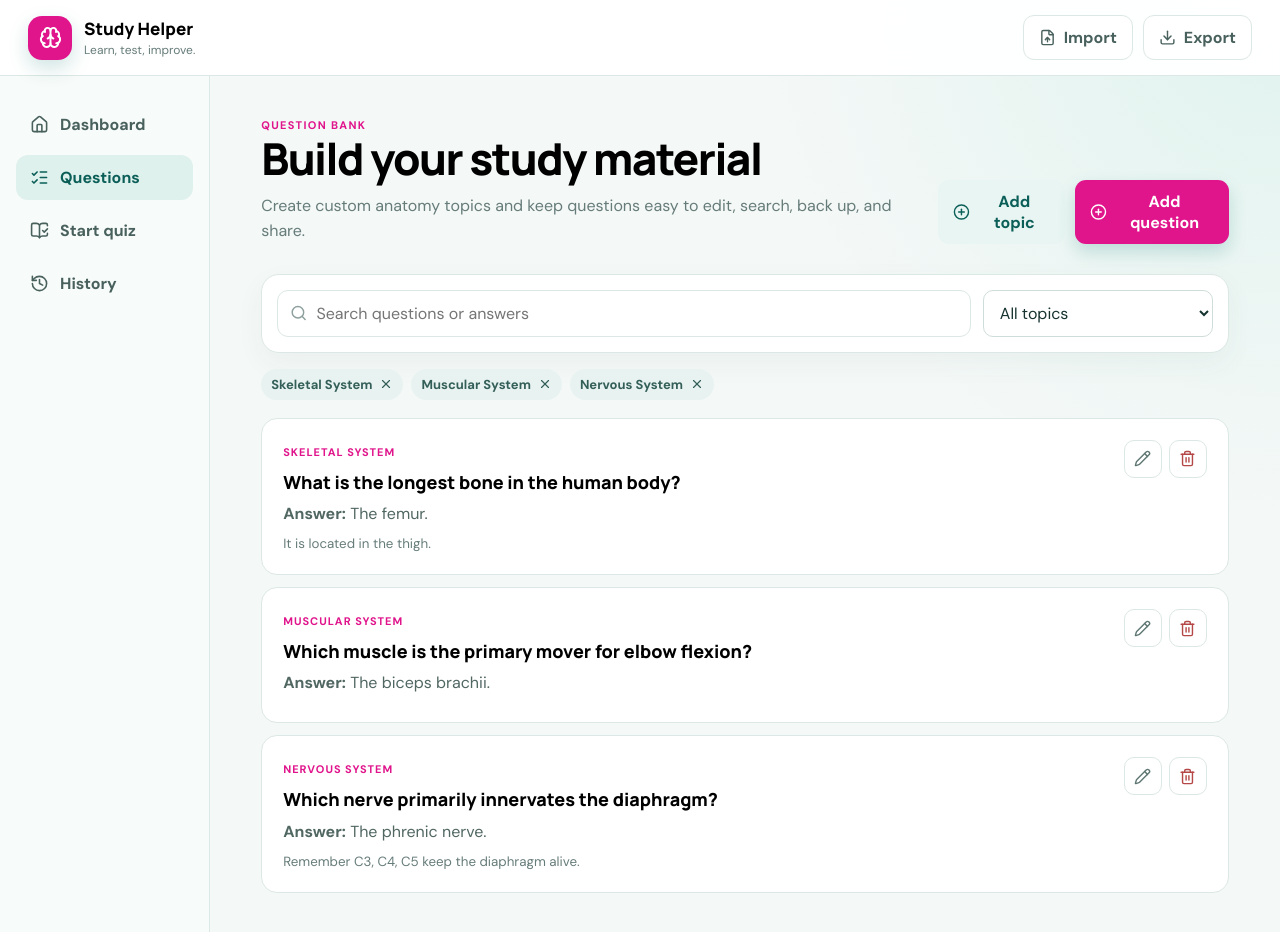
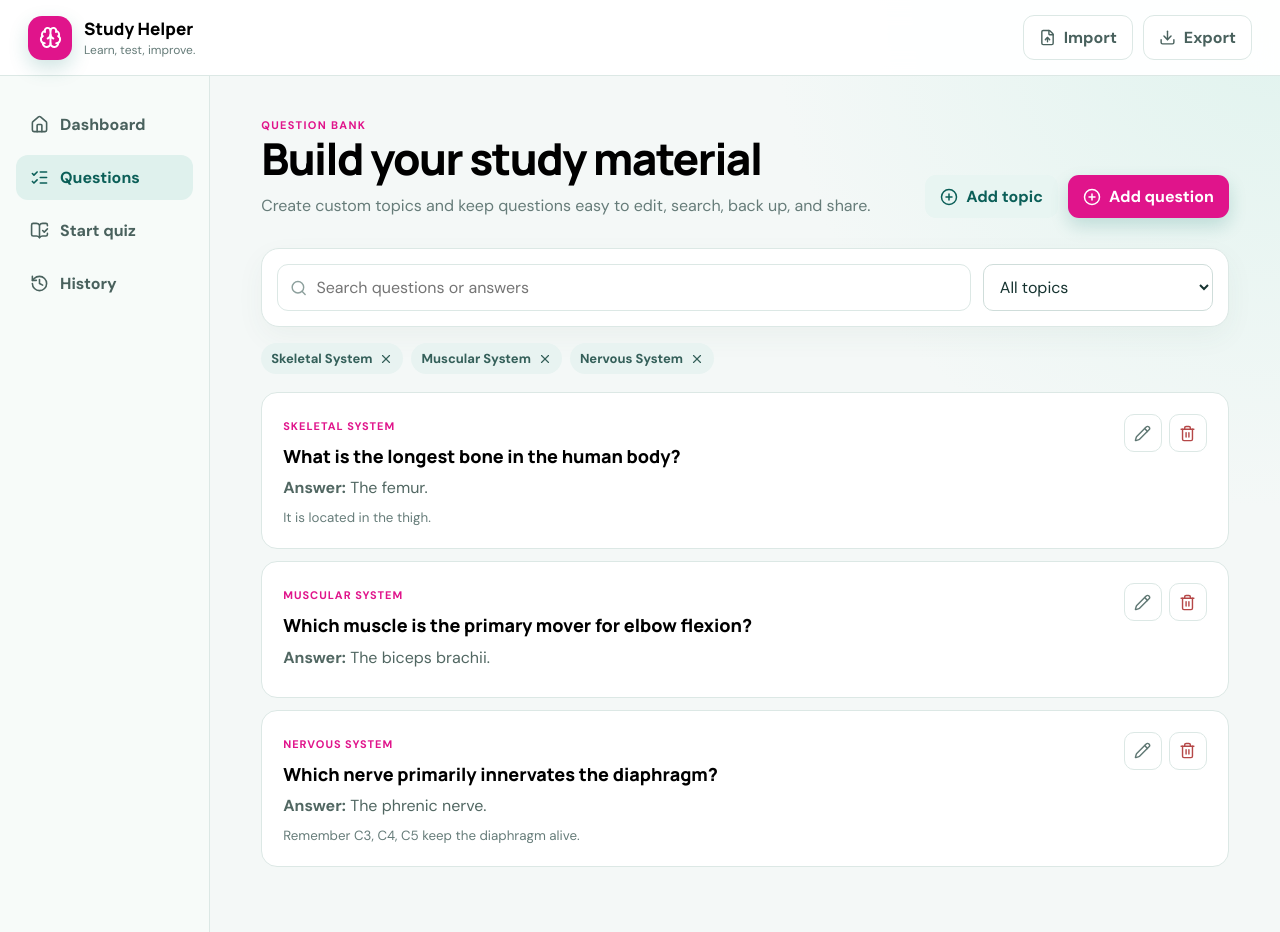
Before and after one commit to jdeleon52/Study-Helper, a React (Vite) app: page / in a window 1280 px wide. Both pictures are taken after a click on the button "Questions". Shown: the top 932 px of the page. Built offline with nearby package versions, Linux system fonts and the light colour scheme.

Commit message:
removing 'anatomy' from names

```diff
--- a/src/App.tsx
+++ b/src/App.tsx
@@ -59,7 +59,7 @@ export default function App() {
     const url = URL.createObjectURL(blob);
     const link = document.createElement('a');
     link.href = url;
-    link.download = `anatomy-study-backup-${new Date().toISOString().slice(0, 10)}.json`;
+    link.download = `study-backup-${new Date().toISOString().slice(0, 10)}.json`;
     link.click();
     URL.revokeObjectURL(url);
     setToast('Backup exported.');
@@ -223,7 +223,7 @@ function QuestionManager({ data, setData, notify }: { data: AppData; setData: Re
   };
 
   return <>
-    <PageTitle eyebrow="Question bank" title="Build your study material" description="Create custom anatomy topics and keep questions easy to edit, search, back up, and share." action={<div className="button-row"><button className="button secondary" onClick={() => setShowTopicForm(true)}><CirclePlus size={18} /> Add topic</button><button className="button primary" disabled={!data.topics.length} onClick={() => { setEditing(null); setShowQuestionForm(true); }}><CirclePlus size={18} /> Add question</button></div>} />
+    <PageTitle eyebrow="Question bank" title="Build your study material" description="Create custom topics and keep questions easy to edit, search, back up, and share." action={<div className="button-row"><button className="button secondary" onClick={() => setShowTopicForm(true)}><CirclePlus size={18} /> Add topic</button><button className="button primary" disabled={!data.topics.length} onClick={() => { setEditing(null); setShowQuestionForm(true); }}><CirclePlus size={18} /> Add question</button></div>} />
     <section className="panel compact-panel">
       <div className="filters"><label className="search-box"><Search size={18} /><input value={search} onChange={(event) => setSearch(event.target.value)} placeholder="Search questions or answers" /></label><select value={topicFilter} onChange={(event) => setTopicFilter(event.target.value)}><option value="all">All topics</option>{data.topics.map((topic) => <option key={topic.id} value={topic.id}>{topic.name}</option>)}</select></div>
     </section>
@@ -261,7 +261,7 @@ function QuizSetup({ data, onStart }: { data: AppData; onStart: (questions: Ques
   const [count, setCount] = useState(10);
   const actualCount = Math.min(Math.max(1, count), available.length || 1);
   return <>
-    <PageTitle eyebrow="Quiz setup" title="Choose what to practice" description="Quiz yourself from one anatomy topic or mix questions from your full question bank." />
+    <PageTitle eyebrow="Quiz setup" title="Choose what to practice" description="Quiz yourself from one topic or mix questions from your full question bank." />
     <section className="panel quiz-setup-card">
       <div className="form-stack"><label>Question source<select value={topicId} onChange={(event) => setTopicId(event.target.value)}><option value="all">All topics</option>{data.topics.map((topic) => <option key={topic.id} value={topic.id}>{topic.name}</option>)}</select></label><label>Number of questions<input type="number" min={1} max={Math.max(1, available.length)} value={count} onChange={(event) => setCount(Number(event.target.value))} /></label><div className="setup-summary"><span>{available.length} available question{available.length === 1 ? '' : 's'}</span><span>{available.length ? actualCount : 0} will be selected randomly</span></div><button className="button primary large" disabled={!available.length} onClick={() => onStart(shuffle(available).slice(0, actualCount), topicId)}><BookOpenCheck size={20} /> Begin quiz</button>{!available.length && <p className="warning-text">Add at least one question in this topic before starting a quiz.</p>}</div>
     </section>
```
